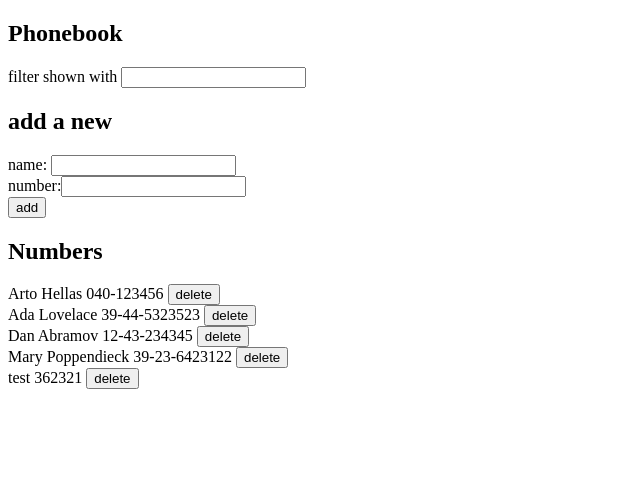
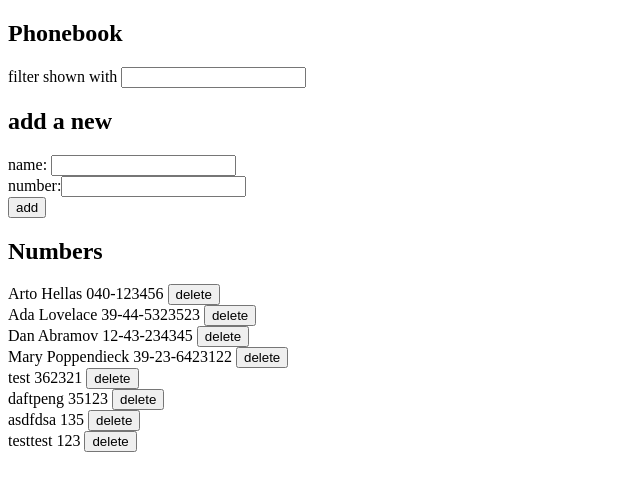
Before and after one commit to bellowswang/full-stack-open, a React (Create React App) app in the folder part2/phonebook/: page / in a window 1280 px wide. Shown: the top 490 px of the page, without its empty margins (0-640 px from the left). Built offline with nearby package versions, Linux system fonts and the light colour scheme; data requests are answered from the project's data file.

Commit message:
eliminate infinite loop

```diff
--- a/part2/phonebook/db.json
+++ b/part2/phonebook/db.json
@@ -24,6 +24,21 @@
       "name": "test",
       "number": "362321",
       "id": 5
+    },
+    {
+      "name": "daftpeng",
+      "number": "35123",
+      "id": 6
+    },
+    {
+      "name": "asdfdsa",
+      "number": "135",
+      "id": 7
+    },
+    {
+      "name": "testtest",
+      "number": "123",
+      "id": 8
     }
   ]
 }
--- a/part2/phonebook/src/App.js
+++ b/part2/phonebook/src/App.js
@@ -16,7 +16,7 @@ const App = () => {
       .then(response => {
         setPersons(response.data)
       })
-  }, [persons])
+  }, [])
 
   const addPerson = (event) => {
     event.preventDefault()
@@ -46,6 +46,11 @@ const App = () => {
         setNewName('')
         setNewNumber('')
         console.log(response)
+        personService
+        .getAll('http://localhost:3001/persons')
+        .then(response => {
+          setPersons(response.data)
+        })
       })
     }
   }
```
